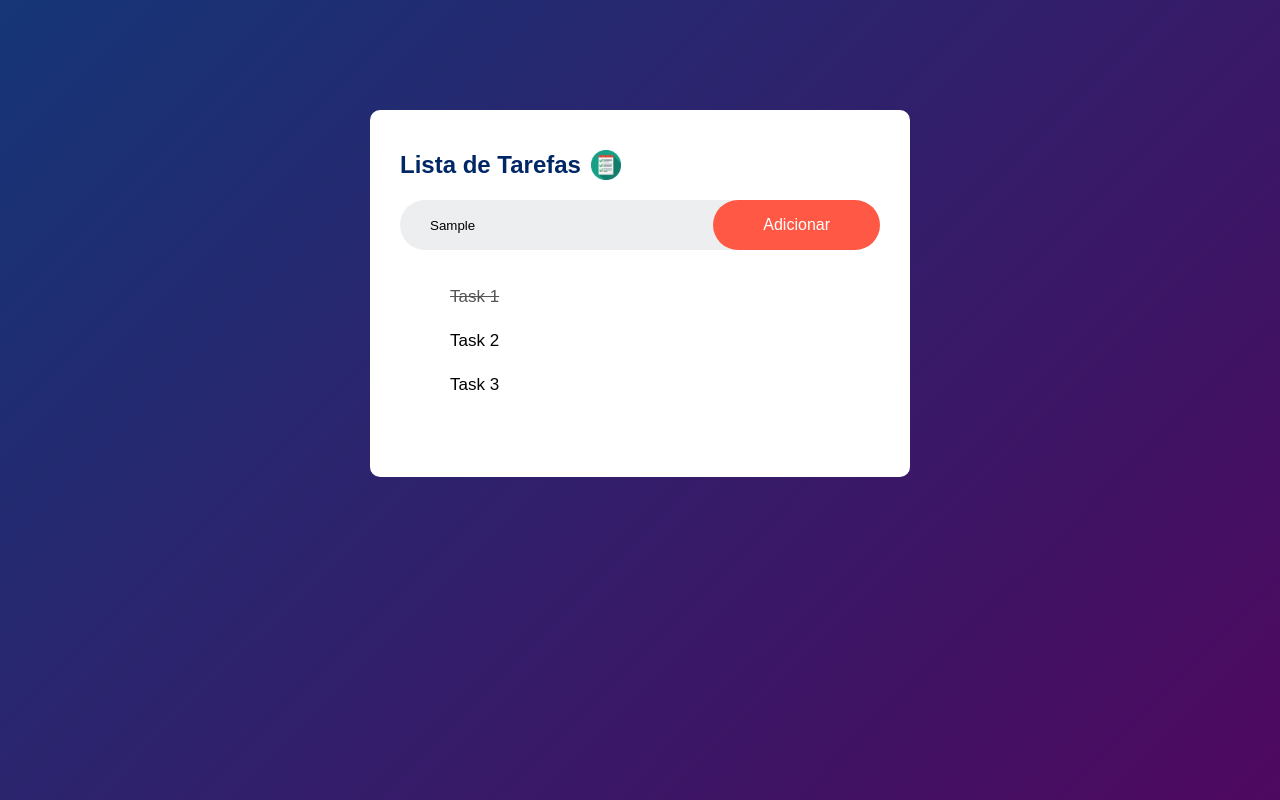
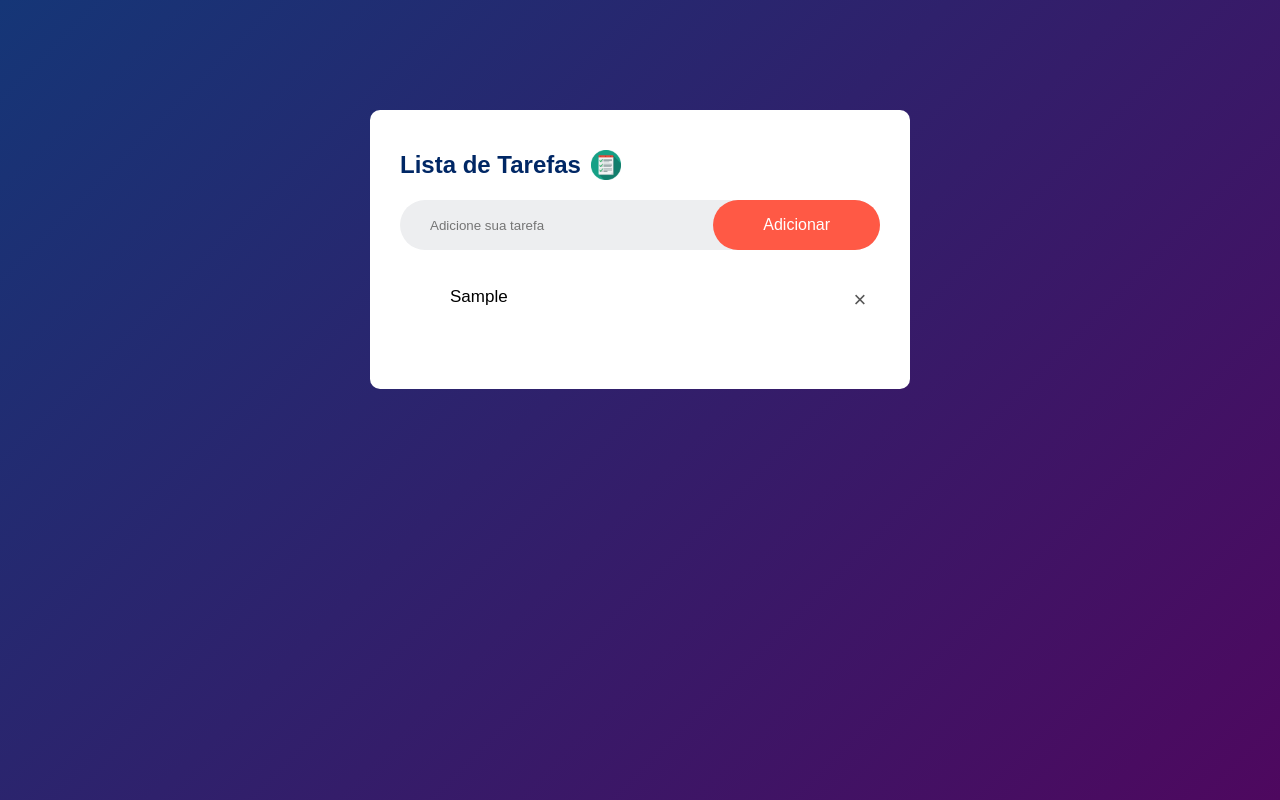
Before and after one commit to PMagoga/30-days-with-JavaScript-projects, a plain HTML site: page ToDoList - Day 2/index.html in a window 1280 px wide. Both pictures are taken after typing "Sample" into the empty fields and a click on the button "Adicionar". Drawn offline with Linux system fonts and the light colour scheme.

Commit message:
inserindo o arquivo script

```diff
--- a/ToDoList - Day 2/index.html
+++ b/ToDoList - Day 2/index.html
@@ -12,15 +12,16 @@
             <h2>Lista de Tarefas <img src="images/list-icon.png" alt="Lista de Tarefas"></h2>
             <div class="row">
                 <input type="text" id="input-box" placeholder="Adicione sua tarefa">
-                <button>Adicionar</button>
+                <button onclick="addTask()">Adicionar</button>
             </div>
             <ul id="list-container">
-                <li class="checked">Task 1</li>
+                <!-- <li class="checked">Task 1</li>
                 <li>Task 2</li>
-                <li>Task 3</li>
+                <li>Task 3</li> -->
             </ul>
         </div>
     </div>
 
+<script src="script.js"></script>
 </body>
 </html>
--- /dev/null
+++ b/ToDoList - Day 2/script.js
@@ -0,0 +1,17 @@
+const inputBox = document.getElementById("input-box");
+const listContainer = document.getElementById("list-container");
+
+function addTask() {
+    if(inputBox.value === ''){
+        alert("Você precisa escrever alguma coisa!");
+    }
+    else{
+        let li = document.createElement("li");
+        li.innerHTML = inputBox.value;
+        listContainer.appendChild(li);
+        let span = document.createElement("span");
+        span.innerHTML = "\u00d7";
+        li.appendChild(span);
+    }
+    inputBox.value = "";
+}
--- a/ToDoList - Day 2/style.css
+++ b/ToDoList - Day 2/style.css
@@ -93,3 +93,20 @@
 ul li.checked::before {
     background-image: url(images/sucesso.png);
 }
+
+ul li span {
+    position: absolute;
+    right: 0;
+    top: 5px;
+    width: 40px;
+    height:  40px;
+    font-size: 22px;
+    color: #555;
+    line-height: 40px;
+    text-align: center;
+    border-radius: 50%;
+}
+
+ul li span:hover {
+    background: #edeef0;
+}
```
